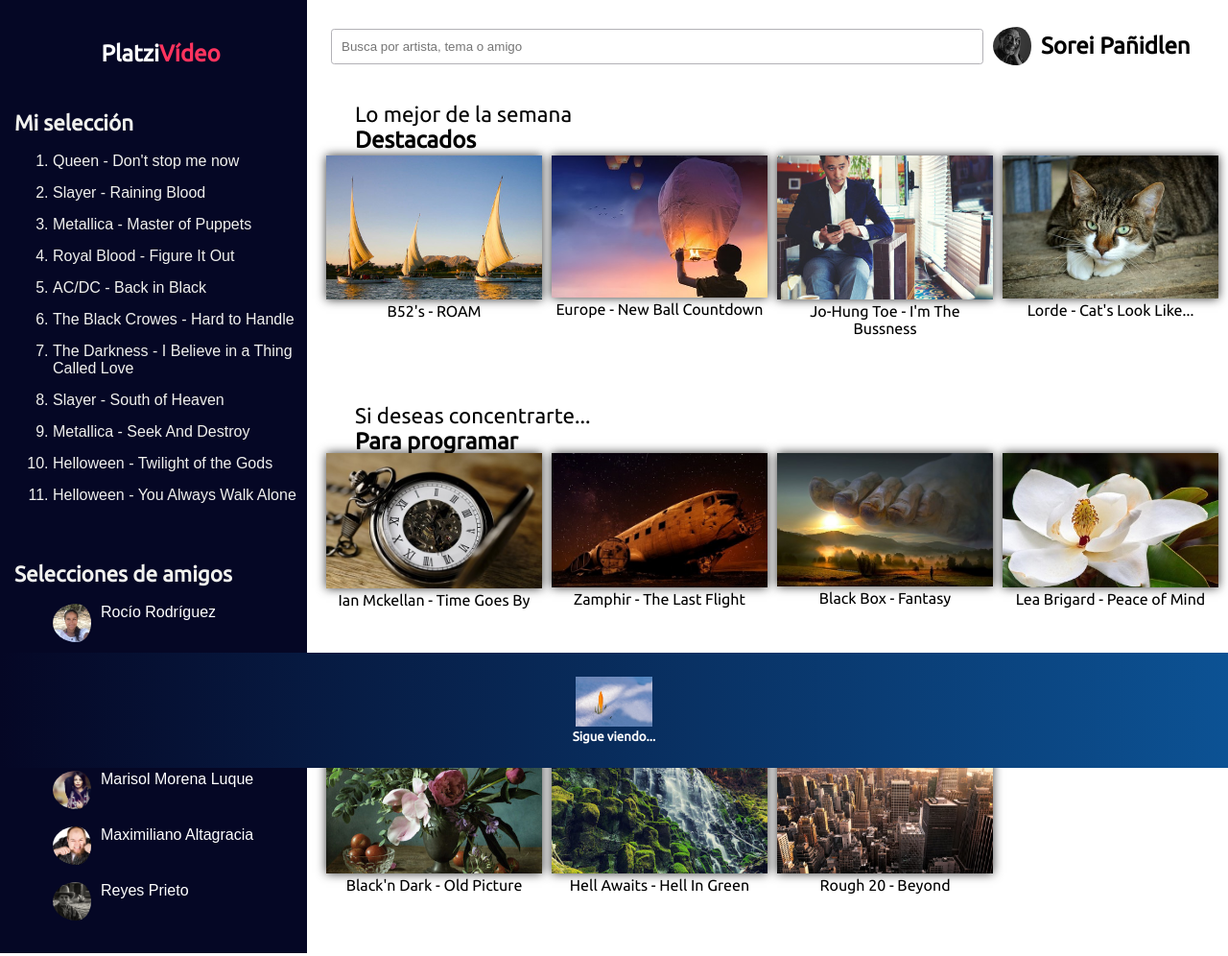
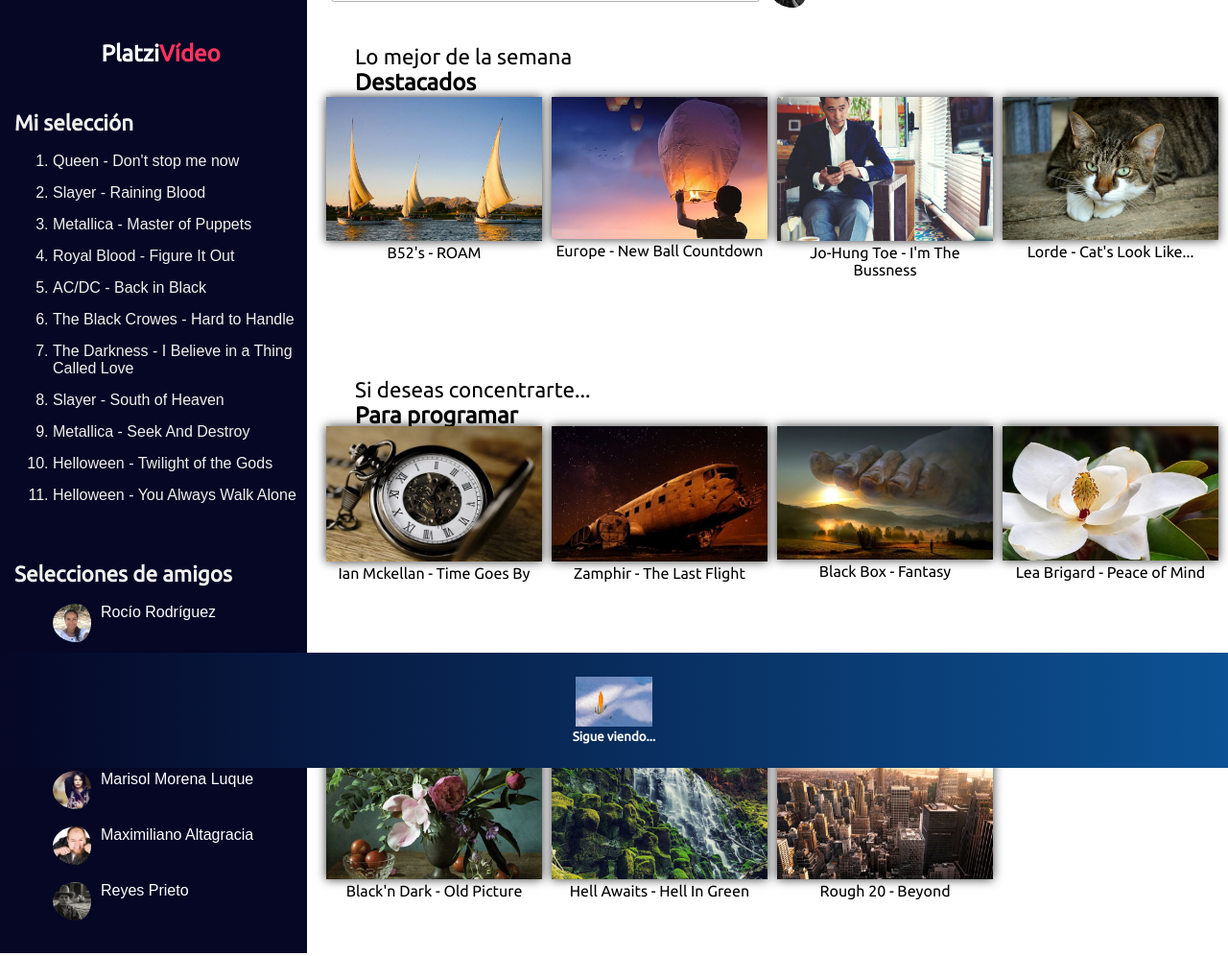
Before and after one commit to odpinerosh/platzivideo, a plain HTML site: page index.html in a window 1280 px wide. Shown: the whole page at 96% size. Drawn offline with Linux system fonts and the light colour scheme.

Commit message:
Ajustes en Responsive y Animaciones

```diff
--- a/css/main.css
+++ b/css/main.css
@@ -271,6 +271,7 @@ footer {
 	}
 }
 
+
 @media (max-width: 768px) {
 	.bigContainer {
 		grid-template: 12vh 15vh auto auto  / auto;
@@ -294,8 +295,8 @@ footer {
 
 	.frmSearch {
 		z-index: -100;
-		margin-top: -100vh;
-		grid-template: 1fr 1fr / auto;
+		margin-top: -120px;
+		grid-template: 5vh 6vh / auto;
 		justify-content: stretch;
 		transition-property: margin-top;
 		transition-duration: 1s;
@@ -336,3 +337,28 @@ footer {
 	}
 
 }
+
+@media (orientation: landscape) {
+	.secVideos {
+		margin-top: -60px;
+		grid-row-gap: 5vh;
+		transition-property: margin-top;
+		transition-duration: 1s;
+	}
+
+	.frmSearch {
+		z-index: -100;
+		margin-top: -120px;
+		grid-template: auto / auto auto;
+		justify-content: stretch;
+		transition-property: margin-top;
+		transition-duration: 1s;
+	}
+
+	.txtSearch {
+		width: 100%;
+		padding: 5px;
+		border-radius: .25em;
+		border: 1px solid #b2b1b6;
+}
+}
```
